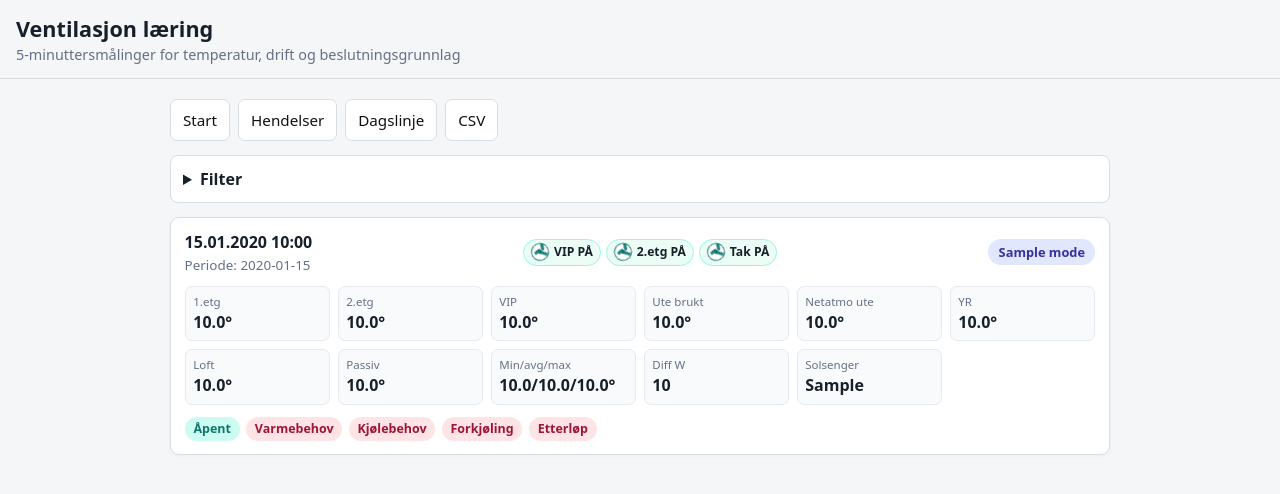
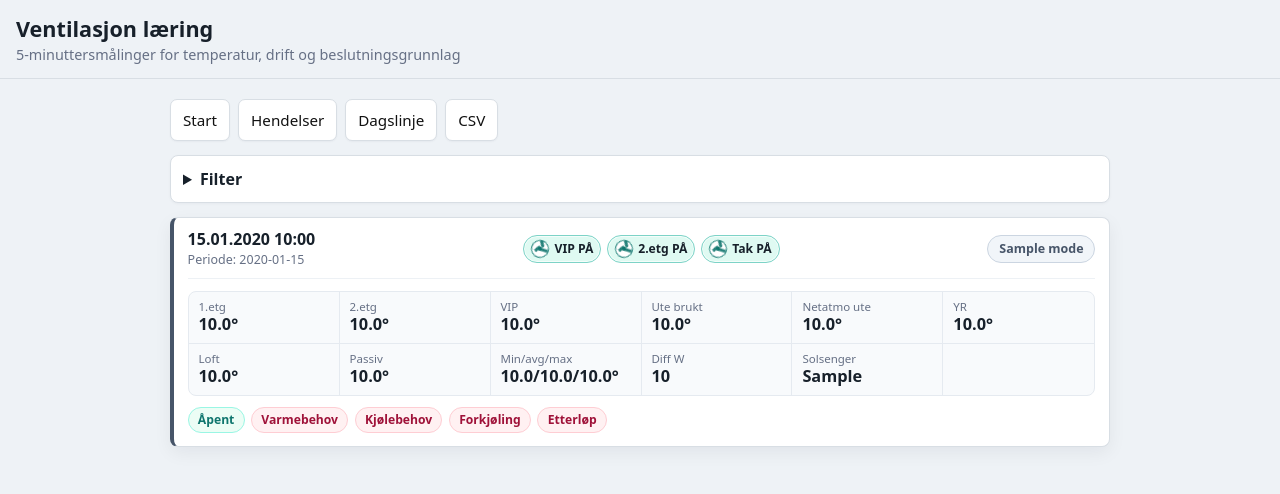
Before and after one commit to lewinordby/fibaro10, a FastAPI app: template templates/ventilation_samples.html in a window 1280 px wide. Shown: the top 494 px of the page. Run offline with FastAPI, Linux system fonts and the light colour scheme; the template is opened without the code that fills it: most values are stand-ins (such as "Sample title", 1, 10 or a date in 2020); parts of the project's set-up code (start-up, migrations or seed data) failed here and were passed over.

Commit message:
Poler læringsvisning

```diff
--- a/templates/ventilation_samples.html
+++ b/templates/ventilation_samples.html
@@ -5,32 +5,37 @@
     <meta name="viewport" content="width=device-width, initial-scale=1.0">
     <title>Ventilasjon læring</title>
     <style>
-        :root { color-scheme: light; --bg:#f4f6f8; --panel:#fff; --line:#d8dee4; --text:#17202a; --muted:#667085; --on:#0f766e; --off:#9f1239; --soft:#f8fafc; }
+        :root { color-scheme: light; --bg:#eef2f6; --panel:#fff; --line:#d8dee4; --text:#17202a; --muted:#667085; --on:#0f766e; --off:#9f1239; --soft:#f8fafc; --cool:#0369a1; --heat:#b45309; --pre:#0f766e; --normal:#475569; }
         * { box-sizing: border-box; }
         body { font-family: system-ui, -apple-system, Segoe UI, sans-serif; margin: 0; background: var(--bg); color: var(--text); }
-        header { position: sticky; top: 0; z-index: 5; background: rgba(244,246,248,0.97); border-bottom: 1px solid var(--line); padding: 0.85rem 1rem; }
+        header { position: sticky; top: 0; z-index: 5; background: rgba(238,242,246,0.97); border-bottom: 1px solid var(--line); padding: 0.85rem 1rem; backdrop-filter: blur(8px); }
         h1 { margin: 0; font-size: 1.35rem; }
         .sub { margin: 0.15rem 0 0; color: var(--muted); font-size: 0.9rem; }
         main { padding: 0.85rem; max-width: 980px; margin: 0 auto; }
         .nav { display: grid; grid-template-columns: 1fr 1fr; gap: 0.5rem; margin-bottom: 0.85rem; }
-        a.button, button { padding: 0.65rem 0.75rem; border: 1px solid var(--line); background: white; color: #111; text-decoration: none; border-radius: 7px; cursor: pointer; font-size: 0.95rem; text-align: center; }
-        details { background: var(--panel); border: 1px solid var(--line); border-radius: 8px; padding: 0.75rem; margin-bottom: 0.85rem; }
+        a.button, button { padding: 0.65rem 0.75rem; border: 1px solid var(--line); background: white; color: #111; text-decoration: none; border-radius: 7px; cursor: pointer; font-size: 0.95rem; text-align: center; box-shadow: 0 1px 2px rgba(15,23,42,0.04); }
+        details { background: var(--panel); border: 1px solid var(--line); border-radius: 8px; padding: 0.75rem; margin-bottom: 0.85rem; box-shadow: 0 1px 3px rgba(15,23,42,0.04); }
         summary { cursor: pointer; font-weight: 650; }
         form { display: grid; grid-template-columns: 1fr 1fr; gap: 0.5rem; margin-top: 0.75rem; }
         input { width: 100%; padding: 0.6rem; border: 1px solid var(--line); border-radius: 7px; background: white; font-size: 1rem; }
-        .sample { background: var(--panel); border: 1px solid var(--line); border-radius: 9px; padding: 0.85rem; margin-bottom: 0.75rem; box-shadow: 0 1px 4px rgba(0,0,0,0.04); }
-        .top { display: grid; grid-template-columns: auto 1fr auto; gap: 0.65rem; align-items: center; }
-        .time { font-weight: 750; }
-        .bucket { color: var(--muted); font-size: 0.84rem; margin-top: 0.15rem; }
-        .mode { border-radius: 999px; background: #e0e7ff; color: #3730a3; padding: 0.25rem 0.65rem; font-size: 0.8rem; font-weight: 750; white-space: nowrap; }
-        .grid { display: grid; grid-template-columns: repeat(2, minmax(0, 1fr)); gap: 0.45rem; margin: 0.75rem 0; }
-        .cell { background: var(--soft); border: 1px solid #e5eaf0; border-radius: 7px; padding: 0.48rem; min-width: 0; }
-        .label { display: block; color: var(--muted); font-size: 0.72rem; }
-        .value { display: block; font-weight: 750; margin-top: 0.1rem; }
+        .sample { --mode-color: var(--normal); --mode-bg:#f1f5f9; --mode-line:#cbd5e1; background: var(--panel); border: 1px solid var(--line); border-left: 4px solid var(--mode-color); border-radius: 8px; padding: 0.8rem 0.85rem; margin-bottom: 0.75rem; box-shadow: 0 6px 18px rgba(15,23,42,0.06); }
+        .sample.cool { --mode-color: var(--cool); --mode-bg:#e0f2fe; --mode-line:#bae6fd; }
+        .sample.heat { --mode-color: var(--heat); --mode-bg:#ffedd5; --mode-line:#fed7aa; }
+        .sample.pre { --mode-color: var(--pre); --mode-bg:#ccfbf1; --mode-line:#99f6e4; }
+        .top { display: grid; grid-template-columns: minmax(8rem, auto) 1fr auto; gap: 0.7rem; align-items: center; padding-bottom: 0.65rem; border-bottom: 1px solid #edf1f5; }
+        .time { font-weight: 800; font-size: 1rem; line-height: 1.15; }
+        .bucket { color: var(--muted); font-size: 0.78rem; margin-top: 0.12rem; }
+        .mode { border-radius: 999px; background: var(--mode-bg); color: var(--mode-color); border: 1px solid var(--mode-line); padding: 0.28rem 0.68rem; font-size: 0.78rem; font-weight: 800; white-space: nowrap; }
+        .grid { display: grid; grid-template-columns: repeat(2, minmax(0, 1fr)); border: 1px solid #e5eaf0; border-radius: 8px; overflow: hidden; margin: 0.75rem 0 0.65rem; background: var(--soft); }
+        .cell { padding: 0.56rem 0.62rem; min-width: 0; border-right: 1px solid #e5eaf0; border-bottom: 1px solid #e5eaf0; }
+        .cell:nth-child(2n) { border-right: 0; }
+        .cell:nth-last-child(-n+1) { border-bottom: 0; }
+        .label { display: block; color: var(--muted); font-size: 0.72rem; line-height: 1.1; }
+        .value { display: block; font-weight: 800; margin-top: 0.16rem; font-size: 1.02rem; line-height: 1.1; }
         .fan-grid { display: flex; justify-content: center; flex-wrap: wrap; gap: 0.35rem; min-width: 0; }
-        .fan-card { display: grid; grid-template-columns: 1.15rem auto; gap: 0.28rem; align-items: center; border-radius: 999px; border: 1px solid var(--line); padding: 0.22rem 0.42rem; min-width: 0; }
-        .fan-card.on { background: #ecfdf5; border-color: #99f6e4; color: var(--on); }
-        .fan-card.off { background: #fff1f2; border-color: #fecdd3; color: var(--off); }
+        .fan-card { display: grid; grid-template-columns: 1.15rem auto; gap: 0.3rem; align-items: center; border-radius: 999px; border: 1px solid var(--line); padding: 0.24rem 0.44rem; min-width: 0; box-shadow: inset 0 0 0 1px rgba(255,255,255,0.65); }
+        .fan-card.on { background: #dffaf2; border-color: #7dd3c7; color: var(--on); }
+        .fan-card.off { background: #fff1f2; border-color: #fda4af; color: var(--off); }
         .fan-icon { position: relative; width: 1.12rem; height: 1.12rem; border-radius: 50%; background: white; border: 1px solid currentColor; box-shadow: inset 0 0 0 0.18rem rgba(255,255,255,0.85); }
         .fan-card.on .fan-icon { animation: fan-spin 0.75s linear infinite; }
         .fan-card.off .fan-icon { opacity: 0.75; }
@@ -39,21 +44,24 @@
         .fan-blade:nth-child(2) { transform: rotate(120deg) translate(-50%, 0.04rem); }
         .fan-blade:nth-child(3) { transform: rotate(240deg) translate(-50%, 0.04rem); }
         .fan-core { position: absolute; left: 50%; top: 50%; width: 0.24rem; height: 0.24rem; background: currentColor; border-radius: 50%; transform: translate(-50%, -50%); }
-        .fan-name { color: var(--text); font-weight: 750; line-height: 1; font-size: 0.76rem; white-space: nowrap; }
+        .fan-name { color: var(--text); font-weight: 760; line-height: 1; font-size: 0.76rem; white-space: nowrap; }
         .fan-state { font-weight: 850; }
         .flags { display: flex; flex-wrap: wrap; gap: 0.4rem; }
-        .flag { border-radius: 999px; padding: 0.22rem 0.55rem; background: #eef2f7; color: #344054; font-size: 0.78rem; font-weight: 650; }
-        .flag.on { background: #ccfbf1; color: var(--on); }
-        .flag.off { background: #ffe4e6; color: var(--off); }
+        .flag { border-radius: 999px; padding: 0.24rem 0.58rem; background: #eef2f7; color: #344054; font-size: 0.76rem; font-weight: 720; border: 1px solid transparent; }
+        .flag.on { background: #ecfdf5; color: var(--on); border-color: #99f6e4; }
+        .flag.off { background: #fff1f2; color: var(--off); border-color: #fecdd3; }
         .empty { color: var(--muted); background: var(--panel); border: 1px solid var(--line); border-radius: 8px; padding: 1rem; }
         @media (min-width: 760px) {
             main { padding: 1.25rem; }
             .nav { display: flex; }
             form { grid-template-columns: repeat(5, minmax(0, 1fr)); }
             .grid { grid-template-columns: repeat(6, minmax(0, 1fr)); }
+            .cell:nth-child(2n) { border-right: 1px solid #e5eaf0; }
+            .cell:nth-child(6n) { border-right: 0; }
+            .cell:nth-last-child(-n+5) { border-bottom: 0; }
         }
         @media (max-width: 560px) {
-            .top { grid-template-columns: 1fr auto; }
+            .top { grid-template-columns: 1fr auto; gap: 0.55rem; }
             .fan-grid { grid-column: 1 / -1; justify-content: flex-start; }
         }
         @media (prefers-reduced-motion: reduce) {
@@ -91,7 +99,7 @@
         <div class="empty">Ingen 5-minuttersmålinger funnet.</div>
         {% endif %}
         {% for row in rows %}
-        <article class="sample">
+        <article class="sample {% if row.mode == 'KJOLING' %}cool{% elif row.mode == 'VARMEBEVARING' %}heat{% elif row.mode == 'FORKJOLING' %}pre{% endif %}">
             <div class="top">
                 <div>
                     <div class="time">{{ row.timestamp.strftime("%d.%m.%Y %H:%M") }}</div>
```
